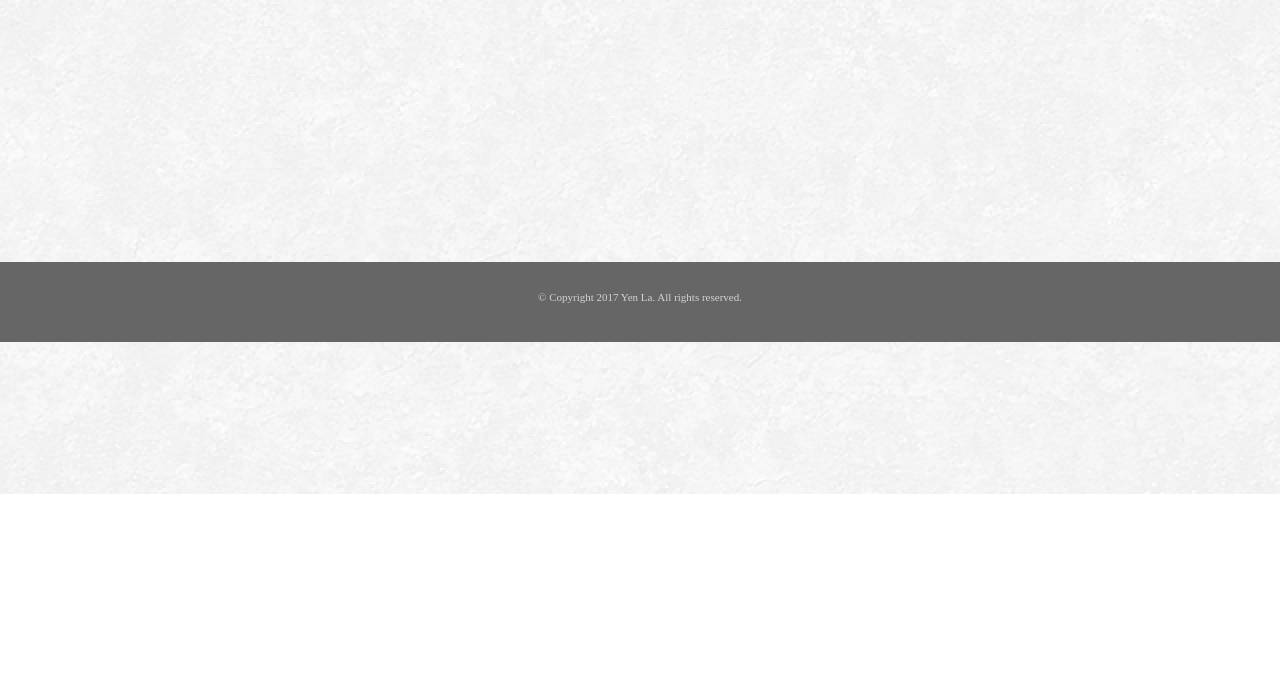
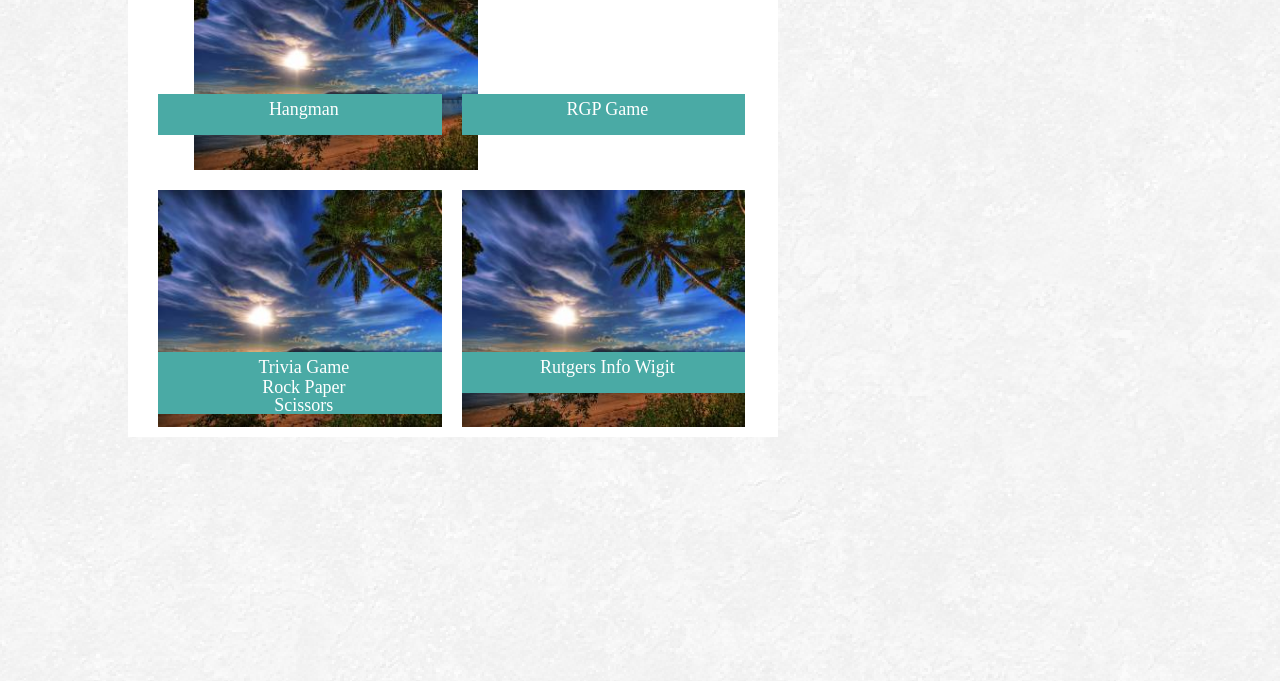
Before and after one commit to yenla/Basic-Portfolio, a plain HTML site: page portfolio.html in a window 1280 px wide. Shown: the part 306-987 px from the top of the page. Before the commit the page ends 800 px from the top, so only its background shows below. Drawn offline with Linux system fonts and the light colour scheme.

Commit message:
Add more css style for the website

```diff
--- a/assets/css/style.css
+++ b/assets/css/style.css
@@ -182,7 +182,8 @@ article .about-copy {
 }
 
 #content img {
-	float:left;
+	float: left;
+	padding: 10px;
 }
 
 /* Main Content End (Index.html)
@@ -224,7 +225,7 @@ h5 span {
 .containerBox {
     position: relative;
     display: inline-block;
-    margin-left: 30px;
+    margin-left: 20px;
 
 	float: left;
     overflow: hidden;
@@ -237,15 +238,70 @@ h5 span {
     padding-top: 60px;
 }*/
 
-.text-box {
+.text-box01 {
+    /*position: absolute;
+    height: 25%;
+    width: 85%;
+    bottom: 15px;
+    background-color: #4aaaa5;*/
+
+    /*text-align: center;*/
+    /* padding-top: 60px; */
+
     position: absolute;
-    height: 25%;
-    /*text-align: center;*/
-    width: 85%;
-    /* padding-top: 60px; */
-    bottom: 15px;
+    height: 8%;
+    width: 45%;
+    left: 10px;
+    top: 170px;
     background-color: #4aaaa5;
 }
+
+.text-box02 {
+
+    position: absolute;
+    height: 8%;
+    width: 45%;
+    right: 33px;
+    top: 170px;
+    background-color: #4aaaa5;
+}
+
+.text-box03 {
+
+    position: absolute;
+    height: 8%;
+    width: 45%;
+    left: 10px;
+    top: 428px;
+    background-color: #4aaaa5;
+}
+
+.text-box04 {
+
+    position: absolute;
+    height: 8%;
+    width: 45%;
+    right: 33px;
+    top: 428px;
+    background-color: #4aaaa5;
+}
+
+.text-box05 {
+
+    position: absolute;
+    height: 8%;
+    width: 45%;
+    left: 10px;
+    bottom: 23px;
+    background-color: #4aaaa5;
+}
+
+.caption {
+	padding: 20px;
+	bottom: 5px;
+	position: absolute;
+}
+
 
 .text-box:before {
    content: '';
@@ -280,7 +336,7 @@ h5 {
 
 img {
   display: block;
-  max-width: 85%;
+  max-width: 45%;
   height: auto;
 }
 
@@ -313,9 +369,13 @@ form input {
 input[type=text] {
 	width: 90%;
 	padding: 10px;
+	margin-top: 10px;
 
 }
 
+#message {
+	height: 100px;
+}
 
 /* Main Content End (Contact.html)
 ================================================== */
@@ -339,8 +399,8 @@ input[type=text] {
     text-align: center;
     color:#d1d3d3;
     font-size:11px;
-    position: fixed;
-    margin-top: 35%;
+    position: absolute;
+    margin-top: 68%;
 
 }
 
--- a/portfolio.html
+++ b/portfolio.html
@@ -34,23 +34,41 @@
 						</div> -->
 
 						<div class="containerBox">
-						    <div class="text-box">
+						    <div class="text-box01">
+						        <h5 class="caption">Hangman</h5>
+						    </div>
 
-						    </div>
-						    <h5>Hangman</h5>
 						    <img class="hangman" src="assets/images/city.jpg"/>
 
-						    <div class="text-box">
+						    <div class="text-box02">
+						        <h5 class="caption">RGP Game</h5>
+						    </div>
 
+						    <img class="hangman" src="assets/images/beach.jpg"/>
+
+						     <div class="text-box03">
+						        <h5 class="caption">Trivia Game</h5>
 						    </div>
-						    <h5>Hangman02</h5>
+
 						    <img class="hangman" src="assets/images/city.jpg"/>
 
-						    <div class="text-box">
+						    <div class="text-box04">
+						        <h5 class="caption">Rutgers Info Wigit</h5>
+						    </div>
+
+						    <img class="hangman" src="assets/images/beach.jpg"/>
+
+						    <div class="text-box05">
+						        <h5 class="caption">Rock Paper Scissors</h5>
+						    </div>
+
+						    <img class="hangman" src="assets/images/beach.jpg"/>
+
+						    <!-- <div class="text-box">
 
 						    </div>
 						    <h5>Hangman03</h5>
-						    <img class="hangman" src="assets/images/city.jpg"/>
+						    <img class="hangman" src="assets/images/city.jpg"/> -->
 
 						</div>
 
```
Also changed, not shown: index.html (+12 -0 lines), 1 other file.
